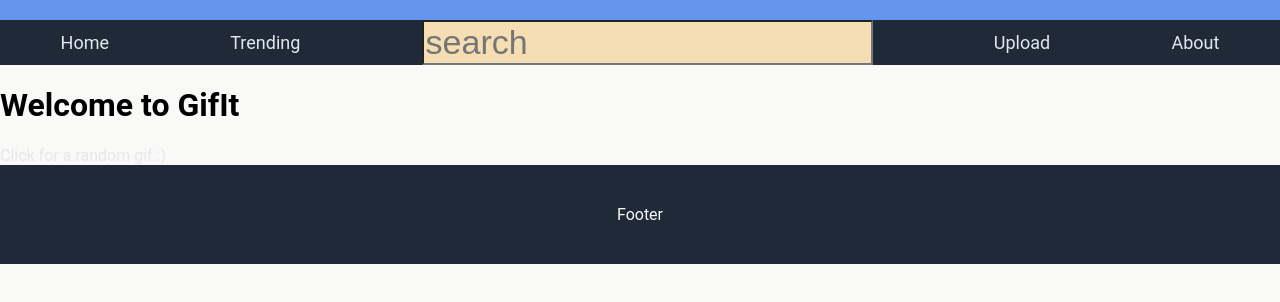
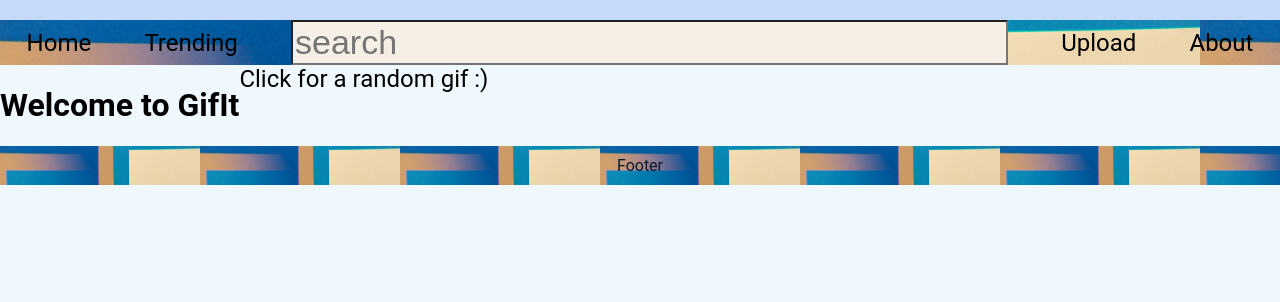
Before and after one commit to Team5-AlphaJS/GifJoy, a website with bundled scripts: page Gif Project/index.html in a window 1280 px wide. Built offline with nearby package versions, Linux system fonts and the light colour scheme.

Commit message:
stock-photo

```diff
--- a/Gif Project/styles/main.css
+++ b/Gif Project/styles/main.css
@@ -1,14 +1,16 @@
 body {
   font-family: 'roboto', Arial, sans-serif;
-  background-color: #f9faf8;
+  background-size: 1260px;
   padding: 0px;
   margin: 0px;
-
+  background-color: aliceblue;
 }
 
 #container {
   display: flex;
-  flex-direction: row;
+  flex-direction: column;
+  padding-right: 400px;
+  justify-content: center;
 }
 
 /* Nav bar */
@@ -20,6 +22,8 @@ nav {
   color: #f9faf8;
   font-size: 18px;
   align-items: center;
+  background-image: url("../src/assets/background-photo.jpg");
+  background-size: 600px;
 }
 ul {
   list-style: none;
@@ -27,32 +31,51 @@ ul {
   padding: 0px;
   margin: 0px;
   gap: 8px;
+  color: #1f2937;
 }
 a {
   text-decoration: none;
-  color: #e5e7eb;
+  color: #000000;
+  font-size: 24px;
 }
 #search{
   display: flex;
-  background-color: wheat;
+  flex-grow: 0.5;
+  background-color: rgb(245, 239, 229);
   font-size: 34px;
 }
 nav a:hover {
-  color: rgb(198, 115, 247);
+  color: rgb(239, 223, 247);
 }
 
+#trending-view{
+  display: flex;
+  justify-content: center;
+}
+
+div {
+  display: flex;
+  flex-wrap: wrap;
+}
+
+form {
+  display: flex;
+  background-color: aqua;
+}
 
 header {
   display: flex;
   height: 20px;
-  background: cornflowerblue;
+  background: cornflowerblue;opacity: 0.3;
 }
 
 footer {
   display: flex;
   align-items: center;
   justify-content: center;
-  padding: 40px;
-  background-color: #1f2937;
-  color: #f9faf8;
+  align-self: flex-end;
+  padding: 10px;
+  background-image: url("../src/assets/background-photo.jpg");
+  background-size: 200px;
+  color: #081a2f;
 }
```
Also changed, not shown: Gif Project/src/assets/background-photo.jpg (added).
